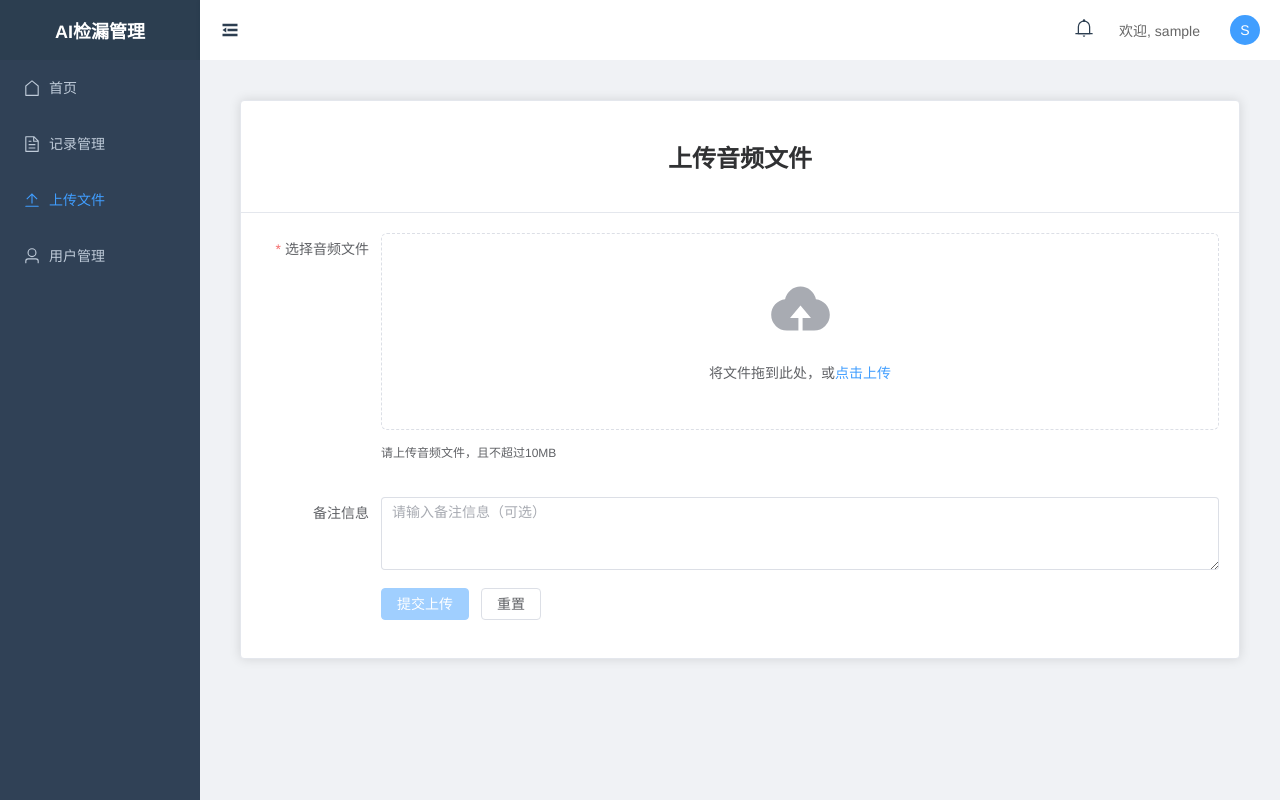
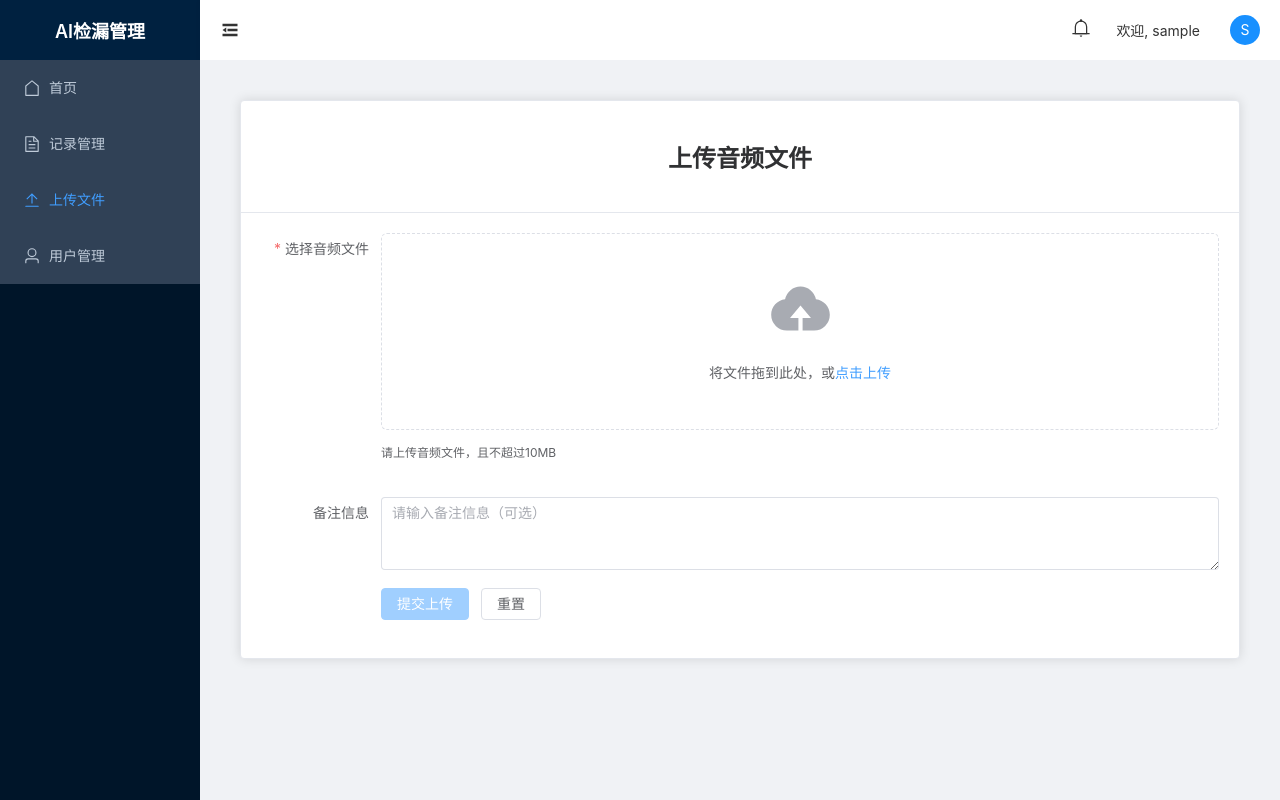
Before and after one commit to Lvshujun0918/AI_Water, a Vue app in the folder frontend/: page /upload in a window 1280 px wide. Built offline with nearby package versions, Linux system fonts and the light colour scheme; sample sign-in values are in the browser's storage.

Commit message:
Mod:优化视觉设计

```diff
--- a/frontend/src/App.vue
+++ b/frontend/src/App.vue
@@ -12,11 +12,69 @@ export default {
 
 <style>
 #app {
-  font-family: Avenir, Helvetica, Arial, sans-serif;
+  font-family: -apple-system, BlinkMacSystemFont, 'Segoe UI', Roboto, 'Helvetica Neue', Arial, 'Noto Sans', sans-serif, 'Apple Color Emoji', 'Segoe UI Emoji', 'Segoe UI Symbol', 'Noto Color Emoji';
   -webkit-font-smoothing: antialiased;
   -moz-osx-font-smoothing: grayscale;
-  color: #2c3e50;
+  color: #333;
   min-height: 100vh;
-  background-color: #f5f5f5;
+  background-color: #f0f2f5;
+}
+
+body {
+  margin: 0;
+  padding: 0;
+}
+
+* {
+  box-sizing: border-box;
+}
+
+/* 滚动条样式 */
+::-webkit-scrollbar {
+  width: 6px;
+  height: 6px;
+}
+
+::-webkit-scrollbar-thumb {
+  background-color: #c1c1c1;
+  border-radius: 4px;
+}
+
+::-webkit-scrollbar-track {
+  background-color: #f1f1f1;
+}
+
+/* Element Plus 组件样式覆盖 */
+.el-card {
+  border-radius: 4px;
+  border: 1px solid #e1e1e1;
+  box-shadow: 0 2px 12px 0 rgba(0, 0, 0, 0.1);
+}
+
+.el-button {
+  border-radius: 4px;
+}
+
+.el-input__wrapper {
+  border-radius: 4px;
+}
+
+.el-menu {
+  border-right: none;
+}
+
+.el-table {
+  background-color: #fff;
+}
+
+.el-table th {
+  background-color: #fafafa;
+}
+
+/* 响应式设计 */
+@media (max-width: 768px) {
+  .el-card {
+    margin: 0 10px;
+  }
 }
 </style>
--- a/frontend/src/components/Layout.vue
+++ b/frontend/src/components/Layout.vue
@@ -384,10 +384,10 @@ export default {
 
 /* 侧边栏样式 */
 .layout-aside {
-  background-color: #304156;
+  background-color: #001529;
   color: #fff;
   transition: width 0.3s ease;
-  box-shadow: 2px 0 6px rgba(0, 21, 41, 0.35);
+  box-shadow: 2px 0 8px rgba(29, 35, 41, 0.1);
 }
 
 .logo {
@@ -395,7 +395,7 @@ export default {
   display: flex;
   align-items: center;
   justify-content: center;
-  background-color: #2c3e50;
+  background-color: #002140;
   color: #fff;
   overflow: hidden;
 }
@@ -444,17 +444,17 @@ export default {
 }
 
 .notification-icon:hover {
-  color: #409eff;
+  color: #1890ff;
 }
 
 .user-name {
   margin-right: 10px;
   font-size: 14px;
-  color: #666;
+  color: #333;
 }
 
 .user-avatar {
-  background-color: #409eff;
+  background-color: #1890ff;
   color: white;
   cursor: pointer;
 }
@@ -490,7 +490,7 @@ export default {
 }
 
 .notification-item.unread {
-  background-color: #f0f8ff;
+  background-color: #e6f7ff;
 }
 
 .notification-title {
@@ -499,27 +499,34 @@ export default {
   color: #333;
 }
 
-.notification-message {
-  font-size: 13px;
-  color: #666;
-  margin-bottom: 5px;
-  line-height: 1.4;
-}
-
 .notification-time {
   font-size: 12px;
   color: #999;
 }
 
-.no-notifications {
-  padding: 30px;
-  text-align: center;
-  color: #999;
+.notification-content {
+  font-size: 13px;
+  color: #666;
+  line-height: 1.5;
 }
 
-/* 主体内容样式 */
+.notification-actions {
+  display: flex;
+  justify-content: flex-end;
+  margin-top: 10px;
+}
+
+/* 主内容区域样式 */
 .layout-main {
   background-color: #f0f2f5;
   padding: 20px;
 }
+
+.layout-main-content {
+  background: #fff;
+  padding: 24px;
+  border-radius: 4px;
+  box-shadow: 0 2px 12px 0 rgba(0, 0, 0, 0.1);
+  min-height: calc(100vh - 100px);
+}
 </style>
```
Also changed, not shown: frontend/src/views/Home.vue (+13 -15 lines), frontend/src/views/Login.vue (+9 -10 lines).
